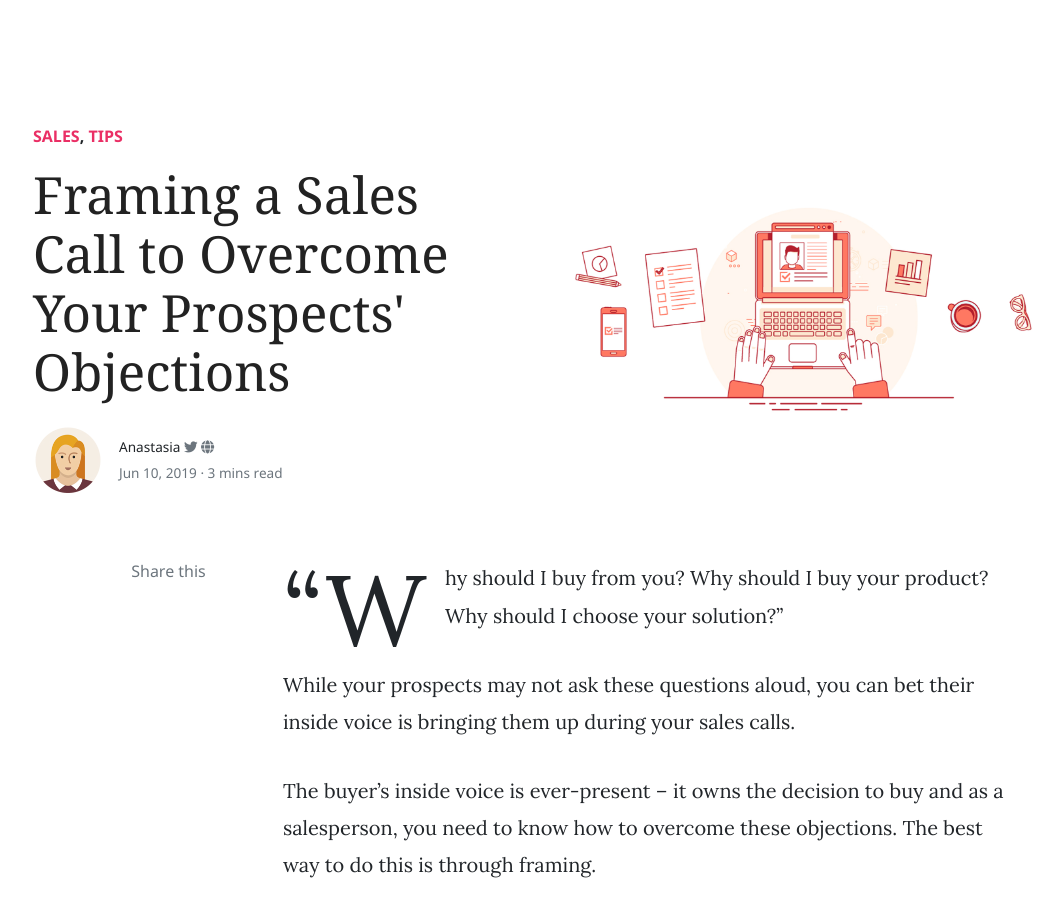
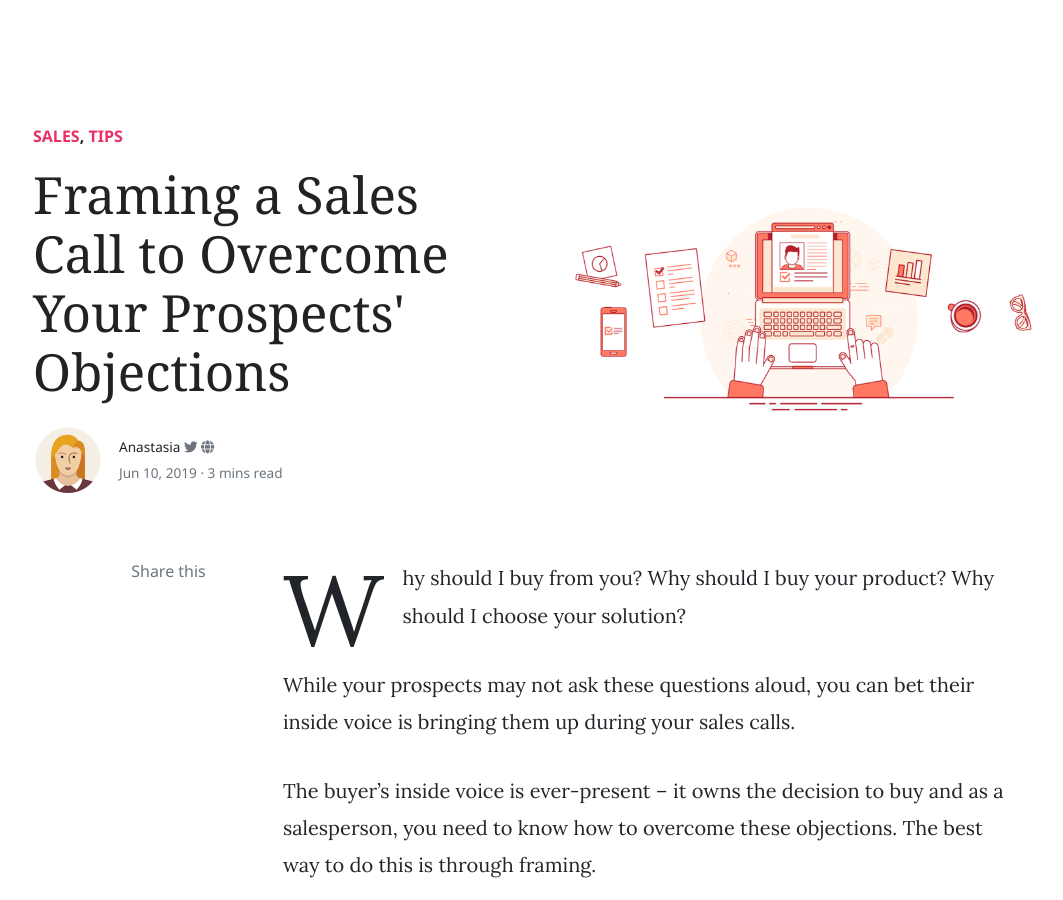
Before and after one commit to bit-dna/bitdnablog, a Jekyll site: the page built from _posts/2019-06-10-framing-a-sales-call-to-overcome-your-prospects-objections.md, in a window 1280 px wide and 900 px high. Shown: the whole window, without its empty margins (87-1150 px from the left). Built offline with Jekyll 4.4.1, drawn with Linux system fonts in a browser that asks for light colours; nearby versions of some CDN libraries; comment, search, counter and statistics services are not loaded.

Commit message:
fix quote

```diff
--- a/_posts/2019-06-10-framing-a-sales-call-to-overcome-your-prospects-objections.md
+++ b/_posts/2019-06-10-framing-a-sales-call-to-overcome-your-prospects-objections.md
@@ -5,7 +5,7 @@ author: anastasia
 categories: [ Sales, Tips ]
 image: assets/images/img/sales-call.jpg
 ---
-"Why should I buy from you? Why should I buy your product? Why should I choose your solution?"
+Why should I buy from you? Why should I buy your product? Why should I choose your solution?
 
 While your prospects may not ask these questions aloud, you can bet their inside voice is bringing them up during your sales calls.
 
```
